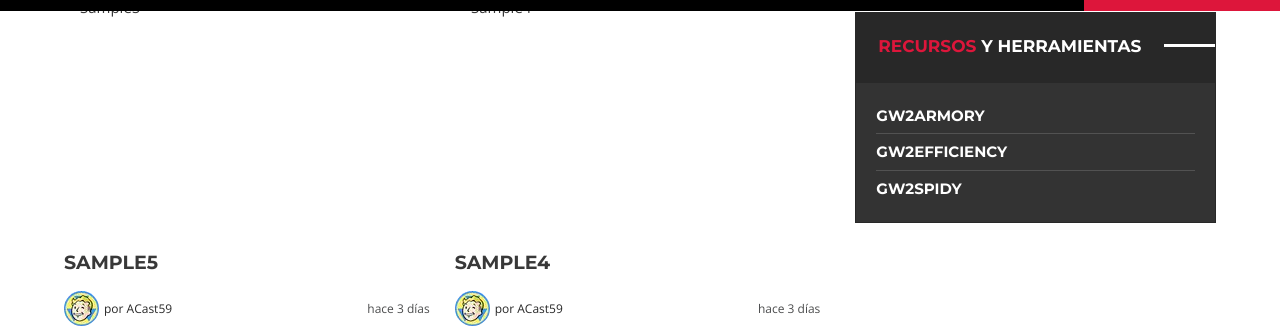
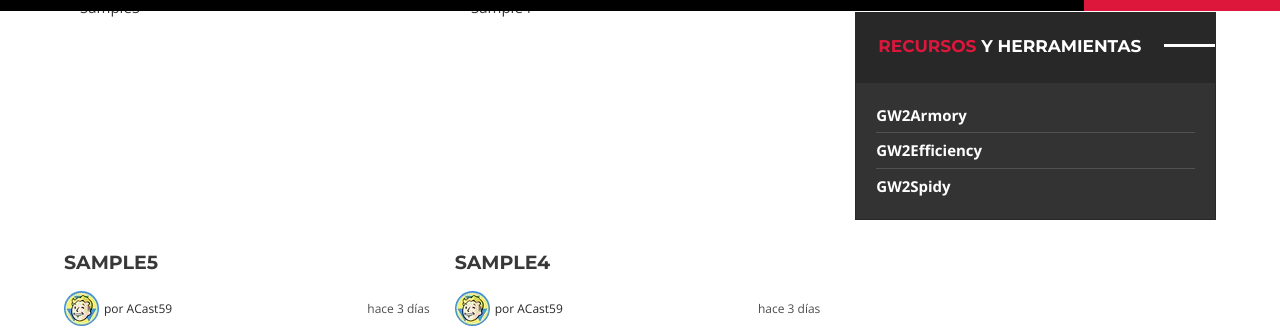
Before and after one commit to ACast59/GW2Guias, a Jekyll site: the page built from index.html, in a window 1280 px wide. Shown: the part 889-1217 px from the top of the page. Built offline with Jekyll 4.4.1, drawn with Linux system fonts in a browser that asks for light colours; a script that is not in the unit is left out; the list of posts is cut into pages by our own code.

Commit message:
Update style.scss

```diff
--- a/assets/css/style.scss
+++ b/assets/css/style.scss
@@ -2767,14 +2767,26 @@
 }
 
 .widget-highlighted .widget-content ul li a {
-  font-family: 'Montserrat', sans-serif;
   font-weight: 700;
   color: #fff;
-  text-transform: uppercase;
 }
 
 .widget-highlighted .widget-content ul li a:hover {
   color: #ccc;
+}
+
+.tag-cloud a {
+  background: #444;
+  color: #fff;
+  padding: 5px 10px;
+  line-height: 2.35;
+  font-weight: 700;
+  white-space: nowrap;
+  border-radius: 2px;
+}
+
+.tag-cloud a:hover {
+  background: #555;
 }
 
 .widget-content .field .is-expanded .input {
```
